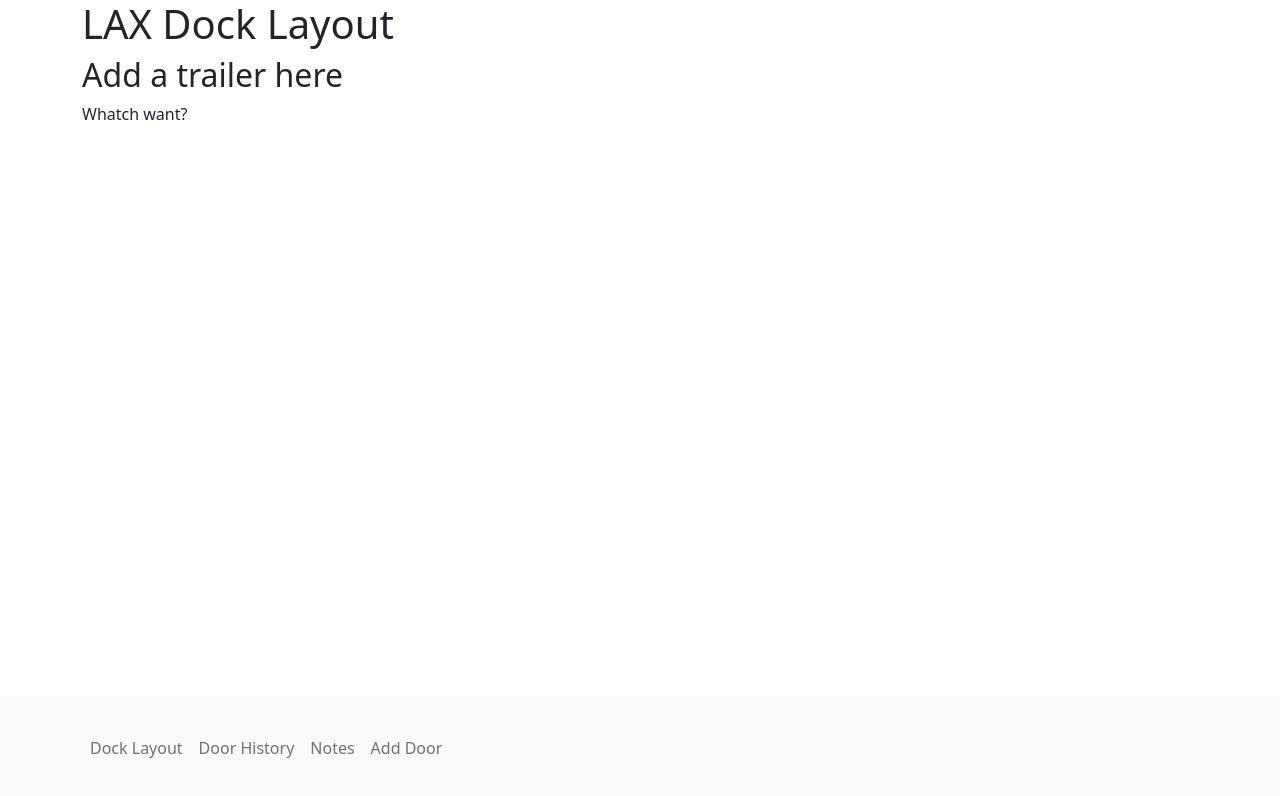
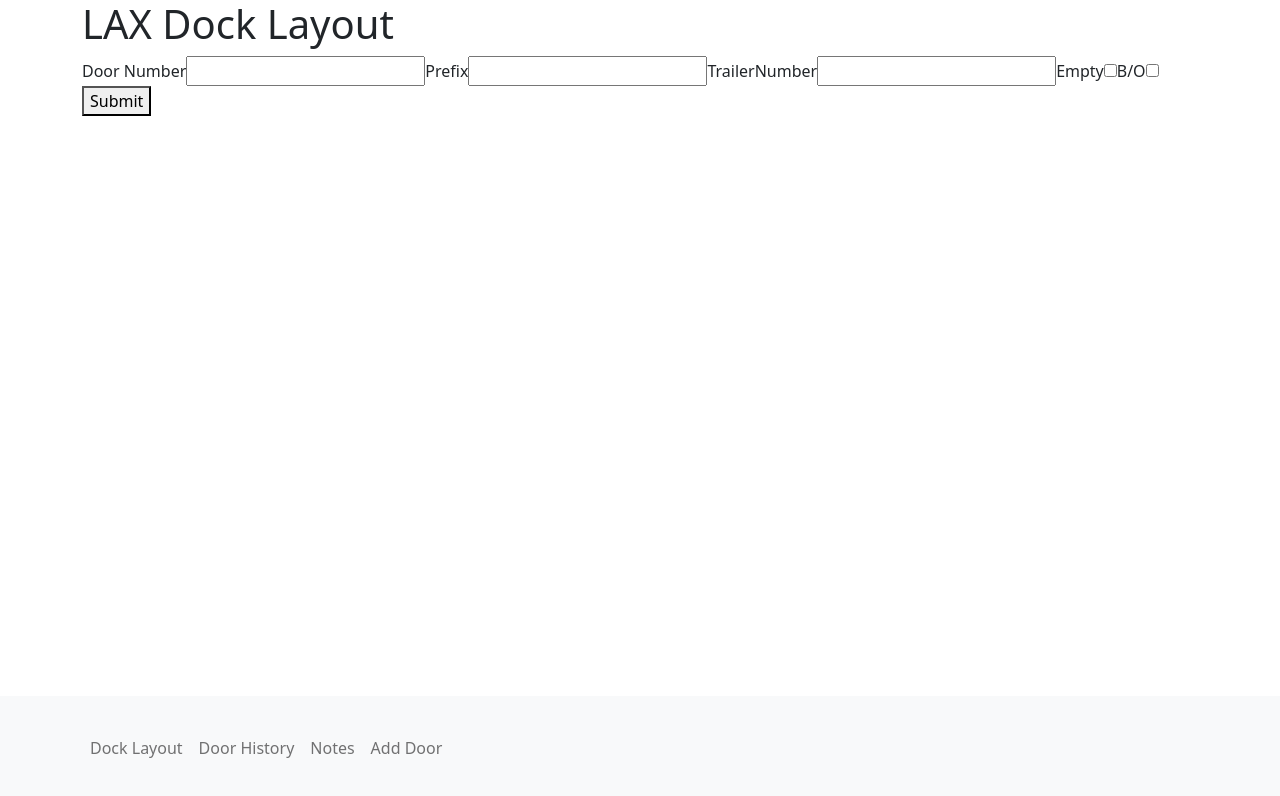
Before and after one commit to Zombie-Muse/dock-check, a React (Create React App) app: page /add in a window 1280 px wide. Shown: the top 796 px of the page. Built offline with nearby package versions, Linux system fonts and the light colour scheme; no server answers.

Commit message:
it's ugly but adding and clearing door info works

```diff
--- a/src/components/AddDoor.js
+++ b/src/components/AddDoor.js
@@ -1,9 +1,79 @@
+import db from "./firebase.config";
+import { useState } from "react";
+import { Form } from "react-bootstrap";
+
 const AddDoor = () => {
+  const [newDoorNumber, setNewDoorNumber] = useState("");
+  const [newPrefix, setNewPrefix] = useState("");
+  const [newTrailerNumber, setNewTrailerNumber] = useState("");
+  const [newEmpty, setNewEmpty] = useState(false);
+  const [newBreakout, setNewBreakout] = useState(false);
+
+  const onCreate = () => {
+    const newDocRef = db.collection("doors").doc();
+
+    db.collection("doors").add({
+      id: newDocRef.id,
+      doorNumber: newDoorNumber,
+      prefix: newPrefix,
+      trailerNumber: newTrailerNumber,
+      isEmpty: newEmpty,
+      isBreakout: newBreakout,
+    });
+    console.log(newDoorNumber + " " + newTrailerNumber);
+  };
+
   return (
-    <div>
-      <h2>Add a trailer here</h2>
-      <p>Whatch want?</p>
-    </div>
+    <>
+      <Form>
+        <label>
+          Door Number
+          <input
+            type="number"
+            name="doorNumber"
+            value={newDoorNumber}
+            onChange={(e) => setNewDoorNumber(e.target.value)}
+          />
+        </label>
+        <label>
+          Prefix
+          <input
+            type="text"
+            name="prefix"
+            value={newPrefix}
+            onChange={(e) => setNewPrefix(e.target.value)}
+          />
+        </label>
+        <label>
+          TrailerNumber
+          <input
+            type="text"
+            name="trailerNumber"
+            value={newTrailerNumber}
+            onChange={(e) => setNewTrailerNumber(e.target.value)}
+          />
+        </label>
+        <label>
+          Empty
+          <input
+            type="checkbox"
+            name="isEmpty"
+            checked={newEmpty}
+            onChange={(e) => setNewEmpty(!newEmpty)}
+          />
+        </label>
+        <label>
+          B/O
+          <input
+            type="checkbox"
+            name="isBreakout"
+            checked={newBreakout}
+            onChange={(e) => setNewBreakout(!newBreakout)}
+          />
+        </label>
+        <button onClick={onCreate}>Submit</button>
+      </Form>
+    </>
   );
 };
 
--- a/src/components/DockLayout.js
+++ b/src/components/DockLayout.js
@@ -1,25 +1,25 @@
 import React, { useState, useEffect } from "react";
-import { Link } from "react-router-dom";
 import db from "./firebase.config";
-import { ListGroup, Spinner } from "react-bootstrap";
-import FormCheckInput from "react-bootstrap/esm/FormCheckInput";
-import FormCheckLabel from "react-bootstrap/esm/FormCheckLabel";
+import { Spinner } from "react-bootstrap";
+import DoorDetail from "./DoorDetail";
 
 const DockLayout = () => {
   const [doors, setDoors] = useState([]);
   const [loading, setLoading] = useState(false);
 
-  const fetchDoors = () => {
+  const fetchDoors = async () => {
     setLoading(true);
-    db.collection("doors")
-      .get()
-      .then((querySnapshot) => {
-        querySnapshot.forEach((item) => {
-          var data = item.data();
-          setDoors((arr) => [...arr, data]);
-        });
+    return db
+      .collection("doors")
+      .orderBy("doorNumber")
+      .onSnapshot((snapshot) => {
+        const doorInfo = [];
+        snapshot.forEach((doc) => doorInfo.push({ ...doc.data(), id: doc.id }));
+        setDoors(doorInfo);
         setLoading(false);
       });
+    // const data = await db.collection("doors").orderBy("doorNumber").get();
+    // setDoors(data.docs.map((doc) => ({ ...doc.data(), id: doc.id })));
   };
 
   useEffect(() => {
@@ -37,43 +37,20 @@ const DockLayout = () => {
   }
 
   return (
-    <ListGroup>
-      {doors &&
-        doors.map((door) => {
-          return (
-            <div className="border border-dark" key={door.doorNumber}>
-              <Link
-                to={`/door-detail/${door.doorNumber}`}
-                className="d-inline-block"
-              >
-                <div className="d-inline-block px-4 py-3">
-                  {door.doorNumber}
-                </div>
-                <div className="d-inline-block px-4 py-3">
-                  {door.prefix}
-                  {door.trailerNumber}
-                </div>
-              </Link>
-              <div className="d-inline-block float-end px-4 py-3">
-                <FormCheckInput />
-                <FormCheckLabel>Empty</FormCheckLabel>
-              </div>
-              <br />
-            </div>
-            // <ListGroupItem key={door.doorNumber} className="d-inline-block">
-            //   <div className="d-inline-block px-4">{door.doorNumber}</div>
-            //   <div className="d-inline-block px-4">
-            //     {door.prefix}
-            //     {door.trailerNumber}
-            //   </div>
-            //   <div className="d-inline-block float-end">
-            //     <FormCheckInput />
-            //     <FormCheckLabel>Empty</FormCheckLabel>
-            //   </div>
-            // </ListGroupItem>
-          );
-        })}
-    </ListGroup>
+    <div>
+      <ul>
+        {doors.map((door) => (
+          <li key={door.id}>
+            <DoorDetail door={door} />
+          </li>
+        ))}
+      </ul>
+      <br />
+      <br />
+      <br />
+      <br />
+      <br />
+    </div>
   );
 };
 
--- a/src/components/DoorDetail.js
+++ b/src/components/DoorDetail.js
@@ -1,58 +1,91 @@
-import React, { useState, useEffect } from "react";
+import React, { useState } from "react";
 import db from "./firebase.config";
-import { Spinner } from "react-bootstrap";
-import { useParams } from "react-router";
 
-const DoorDetail = () => {
-  const { id } = useParams();
+const DoorDetail = ({ door }) => {
+  const doorNumber = door.doorNumber;
+  const [empty, setEmpty] = useState(door.isEmpty);
+  const [breakout, setBreakout] = useState(door.isBreakout);
+  const [prefix, setPrefix] = useState(door.prefix);
+  const [trailer, setTrailer] = useState(door.trailerNumber);
   const [loading, setLoading] = useState(false);
-  const [doorInfo, setDoorInfo] = useState([]);
 
-  const fetchTrailerInfo = () => {
-    setLoading(true);
-    const details = [];
-    const subscriber = db
-      .collection("doors")
-      .where("trailerNumber", "==", { id })
-      .onSnapshot((querySnapshot) => {
-        querySnapshot.forEach((doc) => {
-          details.push({ ...doc.data(), key: doc.doorNumber });
-        });
-      });
-    setDoorInfo(details);
-    setLoading(false);
-    console.log(details);
-    console.log({ id });
-    return () => subscriber();
+  const onUpdate = () => {
+    db.collection("doors").doc(door.id).update({
+      doorNumber: doorNumber,
+      prefix: prefix,
+      trailerNumber: trailer,
+      isEmpty: empty,
+      isBreakout: breakout,
+    });
+    setPrefix(prefix);
+    setTrailer(trailer);
+    setEmpty(empty);
+    setBreakout(breakout);
   };
 
-  useEffect(() => {
-    fetchTrailerInfo();
-  }, []);
+  const clearDoors = () => {
+    db.collection("doors").doc(door.id).update({
+      doorNumber: doorNumber,
+      prefix: "",
+      trailerNumber: "",
+      isEmpty: false,
+      isBreakout: false,
+    });
+    setPrefix("");
+    setTrailer("");
+    setEmpty(false);
+    setBreakout(false);
+  };
 
-  if (loading) {
-    return (
-      <div className="text-center">
-        <Spinner animation="border" role="status" variant="success" size="lg">
-          <span className="visually-hidden">Loading...</span>
-        </Spinner>
-      </div>
-    );
-  }
+  //TODO: Make the output look pretty
+  return (
+    <>
+      <div key={door.id}>{doorNumber}</div>
 
-  return (
-    <div>
-      <h1>Door - {id}</h1>
-      {doorInfo &&
-        doorInfo.map((info) => {
-          return (
-            <div key={doorInfo.key}>
-              <h2 key={doorInfo.key}>{doorInfo.prefix}</h2>
-              <p key={doorInfo.key}>{doorInfo.trailerNumber}</p>
-            </div>
-          );
-        })}
-    </div>
+      <select
+        id="prefix"
+        value={prefix}
+        onChange={(e) => {
+          setPrefix(e.target.value);
+        }}
+      >
+        <option value="-"></option>
+        <option value="LE">LE</option>
+        <option value="OA">OA</option>
+        <option value="OE">OE</option>
+        <option value="OF">OF</option>
+        <option value="SF">SF</option>
+        <option value="RL">RL</option>
+      </select>
+      <input
+        id="trailer"
+        value={trailer}
+        onChange={(e) => {
+          setTrailer(e.target.value);
+        }}
+      />
+      <input
+        id="empty"
+        type="checkbox"
+        checked={empty}
+        onChange={(e) => {
+          setEmpty(!empty);
+        }}
+      />
+      <label htmlFor="empty">Empty</label>
+      <input
+        id="breakout"
+        type="checkbox"
+        checked={breakout}
+        onChange={(e) => {
+          setBreakout(!breakout);
+        }}
+      />
+      <label htmlFor="breakout">B/O</label>
+
+      <button onClick={onUpdate}>Update</button>
+      <button onClick={clearDoors}>Clear</button>
+    </>
   );
 };
 
--- a/src/components/NavbarBottom.js
+++ b/src/components/NavbarBottom.js
@@ -3,7 +3,7 @@ import { Navbar, Container, Nav } from "react-bootstrap";
 const NavbarBottom = () => {
   return (
     <Navbar bg="light" fixed="bottom">
-      <Container className="">
+      <Container>
         <Nav className="me-auto my-4 justify-content-center">
           <Nav.Item>
             <Nav.Link href="/dock-layout">Dock Layout</Nav.Link>
```
